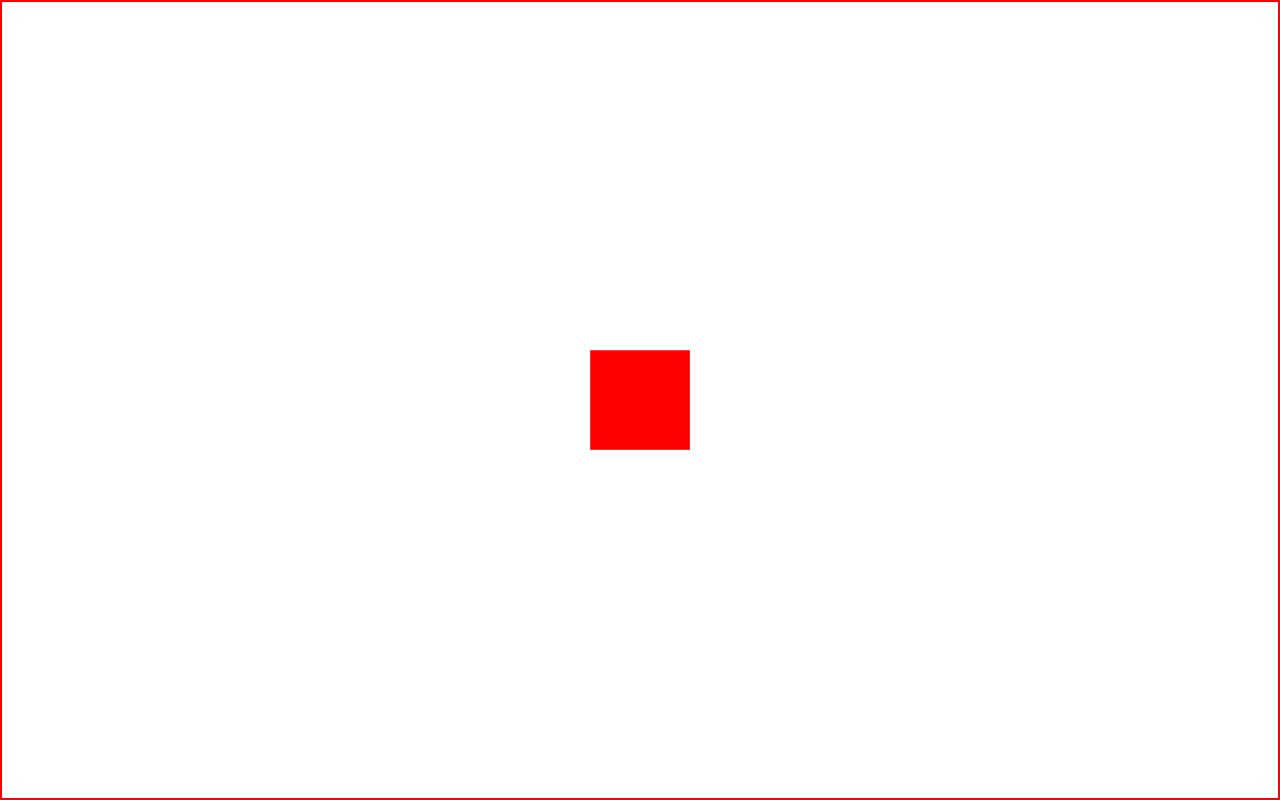
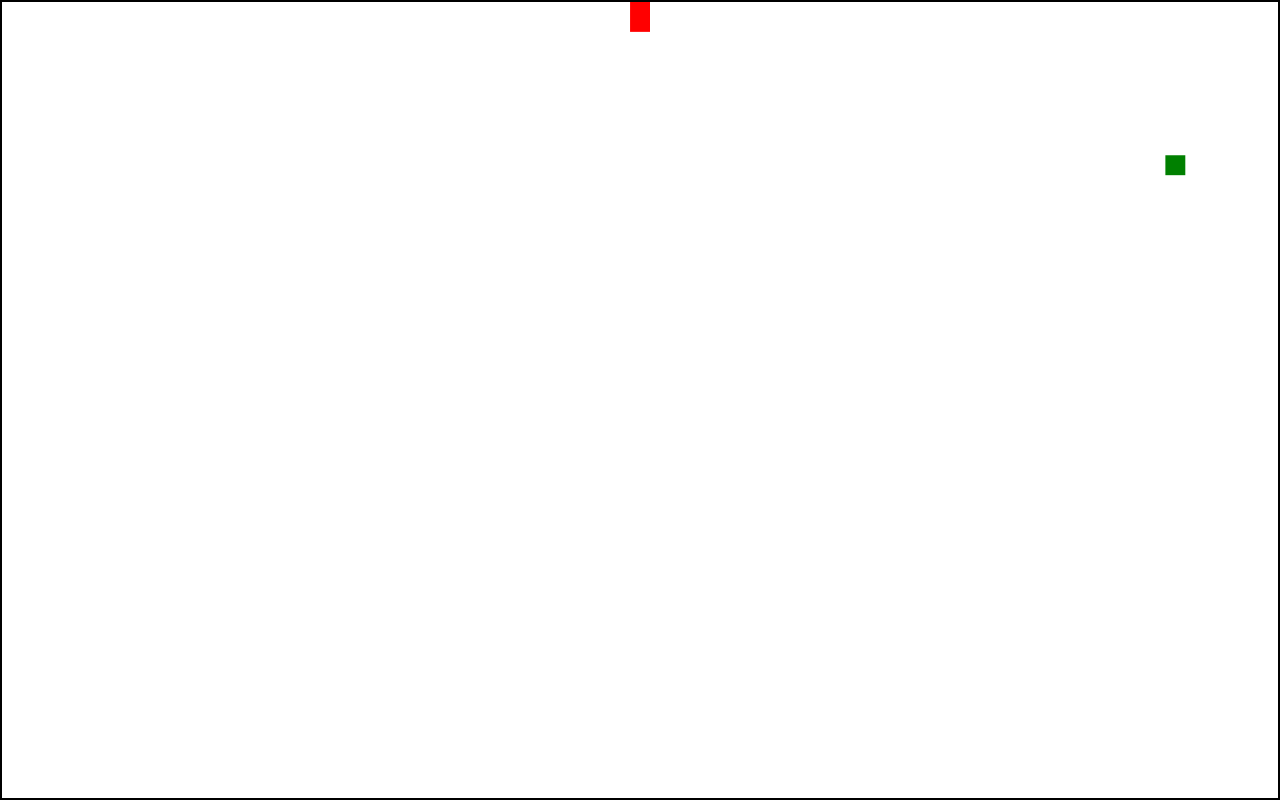
Before and after one commit to exlef/web, a website: page flappy-bird/index.html in a window 1280 px wide. Drawn offline with Linux system fonts and the light colour scheme.

Commit message:
Initialize Flappy Bird project

```diff
--- /dev/null
+++ b/flappy-bird/eslint.config.js
@@ -0,0 +1,36 @@
+import js from "@eslint/js";
+import tseslint from "@typescript-eslint/eslint-plugin";
+import tsp from "@typescript-eslint/parser";
+
+export default [
+  js.configs.recommended, // Base ESLint rules
+  {
+    files: ["**/*.ts"], // Apply these rules to TypeScript files
+    languageOptions: {
+      parser: tsp,
+      globals: {
+        // Define browser globals here
+        window: "readonly",
+        document: "readonly",
+        requestAnimationFrame: "readonly",
+        cancelAnimationFrame: "readonly",
+        HTMLCanvasElement: "readonly",
+        console: "readonly",
+        performance: "readonly",
+        // Add other globals as needed
+      },
+    },
+    plugins: {
+      "@typescript-eslint": tseslint,
+    },
+    rules: {
+      ...tseslint.configs.recommended.rules, // Apply recommended TypeScript rules
+      semi: ["error", "always"], // Example rule: enforce semicolons
+      quotes: ["error", "double"], // Example rule: enforce double quotes
+      "indent": ["error", 4], // Use 4-space indentation
+      "curly": ["error", "all"], // Require curly braces for all blocks
+      "brace-style": ["error", "allman", { "allowSingleLine": false }],
+      "object-curly-newline": ["error", { "multiline": true }] // Enforce newlines inside objects
+    },
+  },
+];
--- a/template/index.html
+++ b/flappy-bird/index.html
@@ -18,7 +18,7 @@
             left: 0;
             width: 100vw;
             height: 100vh;
-            border: 2px solid red;
+            border: 2px solid black;
             box-sizing: border-box;
             /* Ensures the border is included in the size */
         }
@@ -27,7 +27,8 @@
 
 <body>
     <canvas id="gameCanvas"></canvas>
-    <script src="script.js"></script>
+    <script type="module" src="dist/index.js"></script>
+    <script type="module" src="dist/aabb-collision.js"></script>
 </body>
 
 </html>
--- /dev/null
+++ b/flappy-bird/src/aabb-collision.ts
@@ -0,0 +1,61 @@
+/**
+ * Represents a rectangular bounding box for collision detection
+ */
+interface BoundingBox {
+  x: number;      // x-coordinate of the top-left corner
+  y: number;      // y-coordinate of the top-left corner
+  width: number;  // width of the bounding box
+  height: number; // height of the bounding box
+}
+
+/**
+ * Checks if two axis-aligned bounding boxes are colliding
+ * @param boxA The first bounding box
+ * @param boxB The second bounding box
+ * @returns True if the boxes are colliding, false otherwise
+ */
+function checkAABBCollision(boxA: BoundingBox, boxB: BoundingBox): boolean
+{
+    // Check if boxA's right edge is to the left of boxB's left edge
+    // or if boxA's left edge is to the right of boxB's right edge
+    if (boxA.x + boxA.width < boxB.x || boxA.x > boxB.x + boxB.width)
+    {
+        return false;
+    }
+
+    // Check if boxA's bottom edge is above boxB's top edge
+    // or if boxA's top edge is below boxB's bottom edge
+    if (boxA.y + boxA.height < boxB.y || boxA.y > boxB.y + boxB.height)
+    {
+        return false;
+    }
+
+    // If we get here, the boxes are overlapping
+    return true;
+}
+
+/**
+ * Alternative implementation using the separating axis theorem logic
+ * (Same result, just expressed differently)
+ */
+function checkAABBCollisionAlt(boxA: BoundingBox, boxB: BoundingBox): boolean
+{
+    // Check for overlap on both axes
+    return (
+        boxA.x < boxB.x + boxB.width &&
+    boxA.x + boxA.width > boxB.x &&
+    boxA.y < boxB.y + boxB.height &&
+    boxA.y + boxA.height > boxB.y
+    );
+}
+
+/**
+ * Example usage:
+ *
+ * const player = { x: 10, y: 20, width: 32, height: 32 };
+ * const enemy = { x: 30, y: 25, width: 32, height: 32 };
+ *
+ * if (checkAABBCollision(player, enemy)) {
+ *   console.log("Collision detected!");
+ * }
+ */
--- /dev/null
+++ b/flappy-bird/src/index.ts
@@ -0,0 +1,235 @@
+const canvas = document.getElementById("gameCanvas") as HTMLCanvasElement;
+const ctx = canvas.getContext("2d");
+
+if (!ctx)
+{
+    throw new Error("Failed to get canvas context");
+}
+
+function resizeCanvas(): void
+{
+    canvas.width = window.innerWidth;
+    canvas.height = window.innerHeight;
+}
+
+window.addEventListener("resize", resizeCanvas);
+resizeCanvas();
+
+const keys: { [key: string]: boolean } = {};
+
+window.addEventListener("keydown", (event) =>
+{
+    keys[event.key] = true;
+});
+
+window.addEventListener("keyup", (event) =>
+{
+    keys[event.key] = false;
+});
+
+function isKeyPressed(key: string): boolean
+{
+    return keys[key] === true;
+}
+
+function checkSquareCollision(squareA: Square, squareB: Square): boolean
+{
+    // Check for overlap on both axes
+    return (
+        squareA.pos.x < squareB.pos.x + squareB.width &&
+    squareA.pos.x + squareA.width > squareB.pos.x &&
+    squareA.pos.y < squareB.pos.y + squareB.width &&
+    squareA.pos.y + squareA.width > squareB.pos.y
+    );
+}
+
+// Random number between 0 (inclusive) and 1 (exclusive)
+const random = Math.random();
+
+// Random number between min (inclusive) and max (exclusive)
+function getRandomNumber(min: number, max: number): number
+{
+    return Math.random() * (max - min) + min;
+}
+
+// Random integer between min (inclusive) and max (inclusive)
+function getRandomInt(min: number, max: number): number
+{
+    min = Math.ceil(min);
+    max = Math.floor(max);
+    return Math.floor(Math.random() * (max - min + 1)) + min;
+}
+
+class Vector2
+{
+    x: number;
+    y: number;
+
+    constructor(x: number, y: number)
+    {
+        this.x = x;
+        this.y = y;
+    }
+
+    clone(): Vector2
+    {
+        return new Vector2(this.x, this.y);
+    }
+}
+
+class Square
+{
+    pos : Vector2;
+    width : number;
+
+    constructor(pos : Vector2, width : number)
+    {
+        this.pos = pos;
+        this.width = width;
+    }
+
+    draw(color : string): void
+    {
+        ctx!.fillStyle = color; // Set color
+        ctx!.fillRect(this.pos.x, this.pos.y, this.width, this.width);
+    }
+}
+
+class Snake
+{
+    squares : Array<Square>;
+    width : number;
+    direction: Vector2;
+    movementInterval: number;
+    moveTimer: number;
+    isAlive : boolean;
+
+    constructor(width: number, x: number, y: number)
+    {
+        this.squares = new Array<Square>;
+        this.squares.push(new Square(new Vector2(x,y), width));
+        this.width = width;
+        this.direction = new Vector2(0, -1);
+        this.movementInterval = 0.2;
+        this.moveTimer = 0;
+        this.isAlive = true;
+    }
+
+    update(): void
+    {
+        if (isKeyPressed("w") && this.direction.y != 1)
+        {
+            this.direction.x = 0;
+            this.direction.y = -1;
+        }
+        if (isKeyPressed("s") && this.direction.y != -1)
+        {
+            this.direction.x = 0;
+            this.direction.y = 1;
+        }
+        if (isKeyPressed("a") && this.direction.x != 1)
+        {
+            this.direction.x = -1;
+            this.direction.y = 0;
+        }
+        if (isKeyPressed("d") && this.direction.x != -1)
+        {
+            this.direction.x = 1;
+            this.direction.y = 0;
+        }
+
+        this.moveTimer += deltaTime;
+        if (this.moveTimer > this.movementInterval && this.isAlive)
+        {
+            this.move();
+            this.moveTimer = -deltaTime;
+
+            this.checkCollisions();
+        }
+        for (let i = 0; i < this.squares.length; i++)
+        {
+            const element = this.squares[i];
+            element.draw("red");
+        }
+    }
+
+    move(): void
+    {
+        for (let i = this.squares.length - 1; i >= 0; i--)
+        {
+            if(i > 0)
+            {
+                this.squares[i].pos = this.squares[i - 1].pos.clone();
+                // this.squares[i].pos.x = this.squares[i - 1].pos.x;
+                // this.squares[i].pos.y = this.squares[i - 1].pos.y;
+            }
+            else if(i == 0)
+            {
+                this.squares[i].pos.x += this.direction.x * this.width;
+                this.squares[i].pos.y += this.direction.y * this.width;
+            }
+        }
+    }
+
+    checkCollisions() : void
+    {
+        const head = this.squares[0];
+        for (let i = 1; i < this.squares.length; i++)
+        {
+            const tail = this.squares[i];
+            if(checkSquareCollision(head, tail))
+            {
+                this.isAlive = false;
+            }
+        }
+    }
+
+    addSegment()
+    {
+        const lastSquare = this.squares[this.squares.length - 1];
+        this.squares.push(new Square(
+            new Vector2(lastSquare.pos.x, lastSquare.pos.y),
+            this.width
+        ));
+    }
+}
+
+const snakeSquareWidth = 20;
+const snake = new Snake(snakeSquareWidth, (canvas.width - snakeSquareWidth) / 2, (canvas.height - snakeSquareWidth) / 2);
+const food = new Square(new Vector2((canvas.width - snakeSquareWidth ) / 2, canvas.height / 2 - 100), snakeSquareWidth);
+
+let lastTime = performance.now();
+let deltaTime: number;
+function gameLoop(): void
+{
+    const currentTime = performance.now();
+    deltaTime = (currentTime - lastTime) / 1000; // Convert to seconds
+    lastTime = currentTime;
+
+    ctx!.clearRect(0, 0, canvas.width, canvas.height);
+
+    if (isKeyPressed(" "))
+    {
+        snake.addSegment();
+    }
+
+    snake.update();
+    food.draw("green");
+
+    if(checkSquareCollision(snake.squares[0], food))
+    {
+        snake.addSegment();
+        food.pos.x = getRandomInt(0, canvas.width);
+        food.pos.y = getRandomInt(0, canvas.height);
+    }
+
+
+    const head = snake.squares[0];
+    const check = (head.pos.x > canvas.width || head.pos.x < 0 || head.pos.y > canvas.height || head.pos.y <0);
+    if(!check)
+    {
+        requestAnimationFrame(gameLoop);
+    }
+}
+
+gameLoop();
--- a/template/script.js
+++ /dev/null
@@ -1,28 +0,0 @@
-const canvas = document.getElementById("gameCanvas");
-const ctx = canvas.getContext("2d");
-
-function resizeCanvas() {
-    canvas.width = window.innerWidth;
-    canvas.height = window.innerHeight;
-}
-
-window.addEventListener("resize", resizeCanvas);
-resizeCanvas();
-
-function gameLoop() {
-    ctx.clearRect(0, 0, canvas.width, canvas.height);
-
-    // Rectangle properties
-    const rectWidth = 100;
-    const rectHeight = 100;
-    const rectX = (canvas.width - rectWidth) / 2;
-    const rectY = (canvas.height - rectHeight) / 2;
-
-    // Draw the rectangle
-    ctx.fillStyle = "red"; // Set color
-    ctx.fillRect(rectX, rectY, rectWidth, rectHeight);
-
-    requestAnimationFrame(gameLoop);
-}
-
-gameLoop();
```
Also changed, not shown: flappy-bird/package.json (added, +18 -0 lines), flappy-bird/tsconfig.json (added, +113 -0 lines), flappy-bird/dist/aabb-collision.js (added), flappy-bird/dist/index.js (added), 1 other file.
